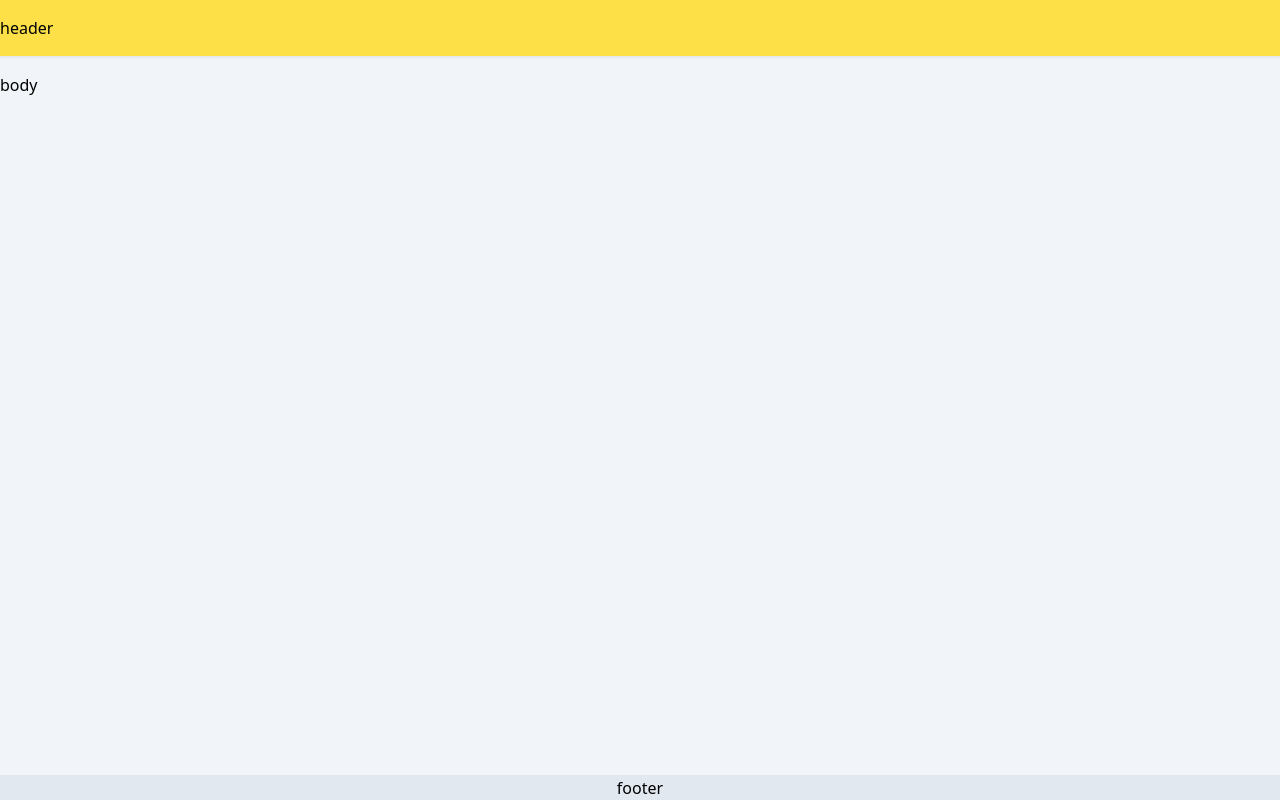
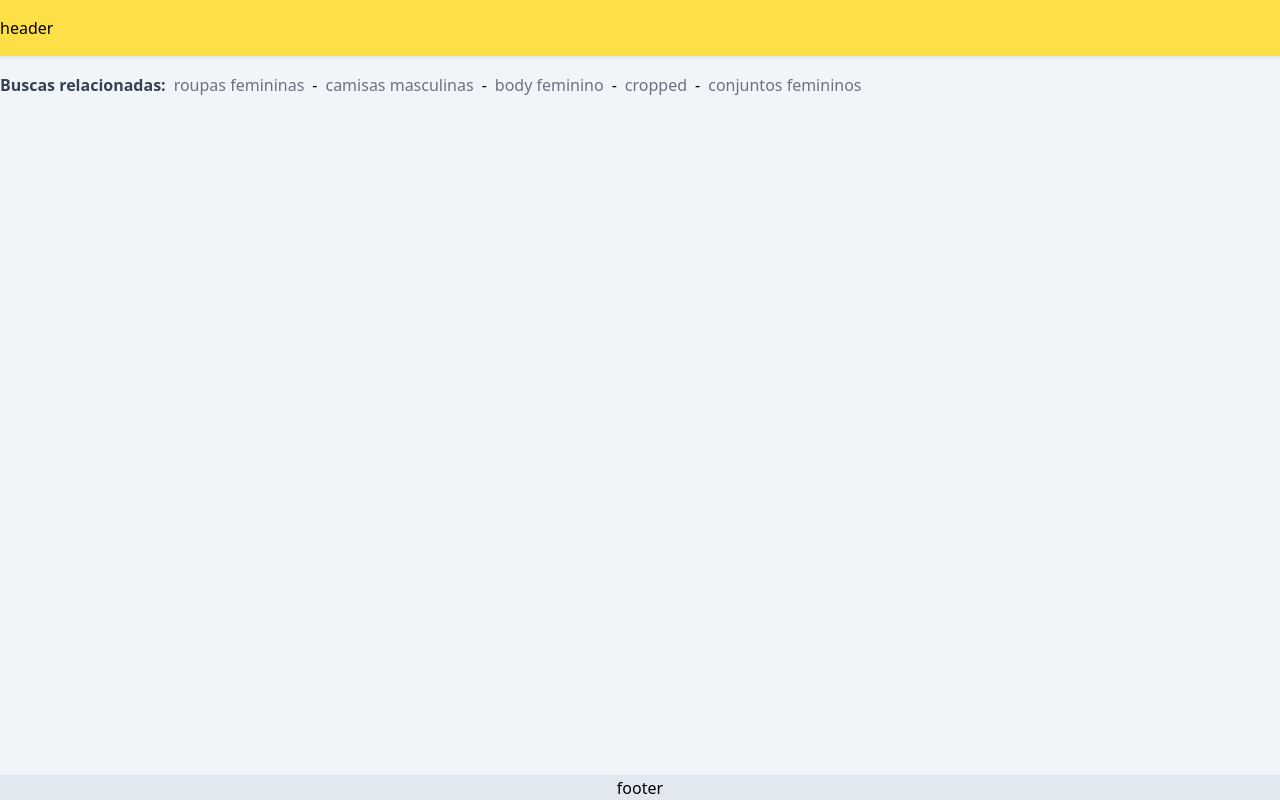
Before and after one commit to leandroepr/trainees-ecommerce-2022, a Next.js app: page / in a window 1280 px wide. Built offline with nearby package versions, Linux system fonts and the light colour scheme.

Commit message:
refactor: add related-searches-component in home-screen

```diff
--- a/src/components/screens/home/home-screen.tsx
+++ b/src/components/screens/home/home-screen.tsx
@@ -5,6 +5,7 @@ import {
   PublicLayout,
 } from "components/templates/public-layout";
 import React from "react";
+import RelatedSearches from "features/related-searches/related-searches";
 
 // export interface HomeScreenProps {}
 const HomeScreen: React.FC = () => {
@@ -14,7 +15,7 @@ const HomeScreen: React.FC = () => {
         <span>header</span>
       </Header>
       <Body className="py-4">
-        <span>body</span>
+        <RelatedSearches />
       </Body>
       <Footer className="text-center">
         <span>footer</span>
```
